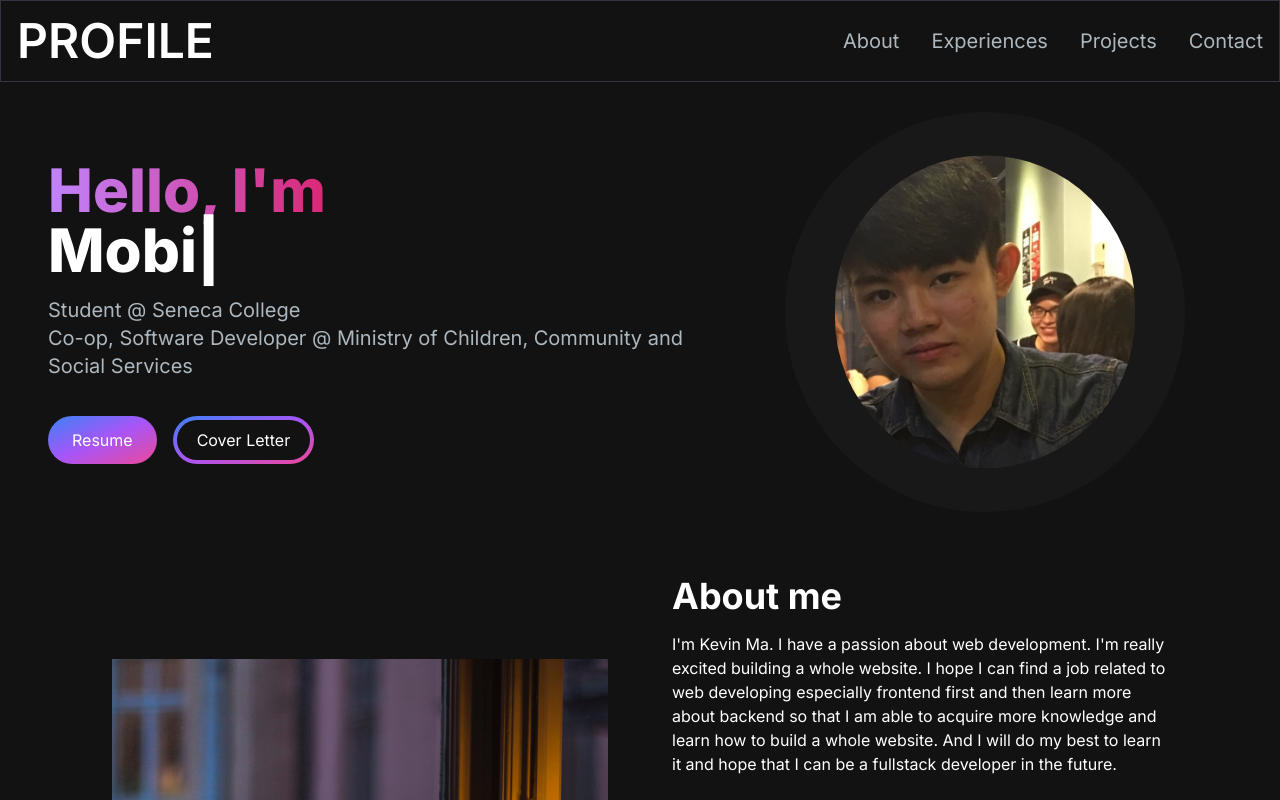
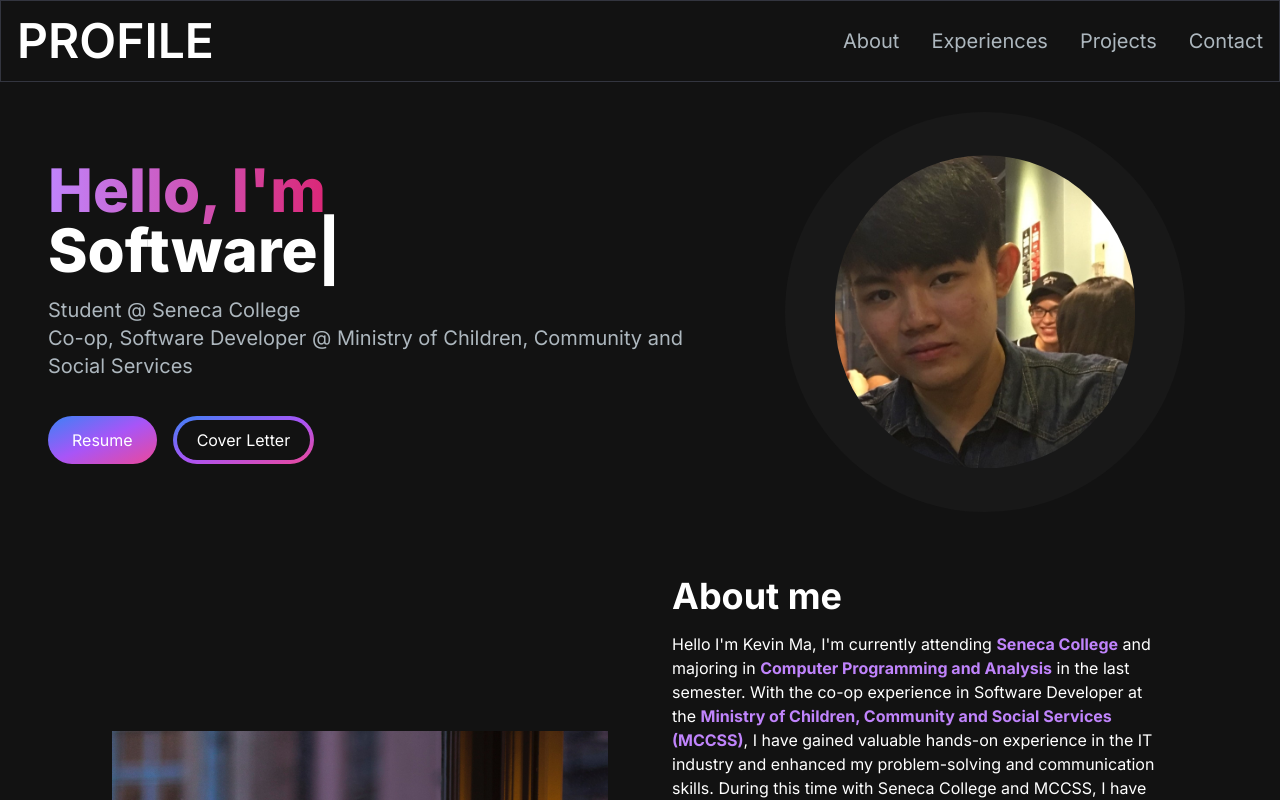
Before and after one commit to DucPhongMa/My-Portfolio, a Next.js app: page / in a window 1280 px wide. Shown: the top 800 px of the page. Built offline with nearby package versions, Linux system fonts and the light colour scheme.

Commit message:
Fixed lint

```diff
--- a/src/app/components/AboutSection.jsx
+++ b/src/app/components/AboutSection.jsx
@@ -33,7 +33,7 @@ const TAB_DATA = [
         id: "certifications",
         content: (
             <ul className='list-disc pl-2'>
-                <li>Tet event</li>
+                <li>Seneca's Tet 2023 event</li>
             </ul>
         )
     },
@@ -55,12 +55,15 @@ const AboutSection = () => {
             <div className='mt-4 md:mt-0 text-left flex flex-col h-full'>
                 <h2 className='text-4xl font-bold text-white mb-4'>About me</h2>
                 <p className='text-base'>
-                    I'm Kevin Ma. I have a passion about web development. I'm really excited building a whole website. I hope I can find a job related to web developing
-                    especially frontend first and then learn more about backend so that I am able to acquire more knowledge and learn how to build a whole website.
-                    And I will do my best to learn it and hope that I can be a fullstack developer in the future. <br /><br />
-                    I am currently attending Seneca College and am in Computer Programming and Analysis. During my time as a student in Seneca College,
-                    I have gained experience in building server and client-site applications by using HTML5, CSS3, JavaScript, Node.js, Express.js as well as Microsoft SQL Server, Oracle 12c, and MongoDB. In addition,
-                    I have gained a strong understanding of Objected-Oriented Programming in C++, RESTful API and using GIT for Source Control Management.
+                    Hello I'm Kevin Ma, I'm currently attending <span className='text-purple-400 font-bold'>Seneca College</span> and majoring in <span className='text-purple-400 font-bold'>Computer Programming and Analysis</span> in the last semester.
+                    With the co-op experience in Software Developer at the <span className='text-purple-400 font-bold'>Ministry of Children, Community and Social Services (MCCSS)</span>,
+                    I have gained valuable hands-on experience in the IT industry and enhanced my problem-solving and communication skills.
+                    During this time with Seneca College and MCCSS, I have learned and worked extensively with frontend and backend development
+                    as well as Docker and AWS Cloud Computing.<br /><br />
+                    Additionally, I also have an understanding of Objected-Oriented Programming, Solid Principles, Unit Testing, Integration Testing and
+                    knowledge of using GIT for Source Code Control Management.<br /><br />
+                    I'm currently seeking long-term opportunities as a Software Developer where my technical skills, abilities and knowledge can be utilized and continue expanding my skill set.
+                    With my dedication and practical experience, I'm eager to apply and collaborate with a dynamic team to drive the success of software development projects.
                 </p>
                 <div className='flex flex-row justify-start mt-8'>
                     <TabButton selectedTab={() => handleTabChange("skills")} active={tab === "skills"}>{" "}Skills{""}</TabButton>
--- a/src/app/components/ContactSection.jsx
+++ b/src/app/components/ContactSection.jsx
@@ -17,10 +17,10 @@ const ContactSection = () => {
                     try my best to get back to you!
                 </p>
                 <div className='socials flex flex-row gap-2'>
-                    <Link href="https://github.com/DucPhongMa">
+                    <Link target="_blank" href="https://github.com/DucPhongMa">
                         <Image src={GithubIcon} alt='Github Icon'/>
                     </Link>
-                    <Link href="https://www.linkedin.com/in/kevin-ma-4b7672241/">
+                    <Link target="_blank" href="https://www.linkedin.com/in/kevin-ma-4b7672241/">
                         <Image src={LinkedinIcon} alt='linkedin Icon'/>
                     </Link>
                     <br />
--- a/src/app/components/HeroSection.jsx
+++ b/src/app/components/HeroSection.jsx
@@ -19,14 +19,13 @@ const HeroSection = () => {
                         <br></br>
                         <TypeAnimation
                             sequence={[
-                                // Same substring at the start will only be typed out once, initially
                                 'Kevin',
-                                1000, // wait 1s before replacing "Mice" with "Hamsters"
+                                1000, // wait 1s before replacing
                                 'Web Developer',
                                 1000,
+                                'Software Developer',
+                                1000,
                                 'Mobile Developer',
-                                1000,
-                                'UI/UX Designer',
                                 1000
                             ]}
                             wrapper="span"
@@ -40,13 +39,13 @@ const HeroSection = () => {
                     </p>
 
                     <div>
-                        <Link
+                        <Link target="_blank"
                         href="/images/documents/DucPhongMa(Kevin)_resume_G.pdf"
                         className="px-6 inline-block py-3 w-full sm:w-fit rounded-full mr-4 bg-gradient-to-br from-blue-500 via-purple-500 to-pink-500 hover:bg-slate-200 text-white"
                         >
                             Resume
                         </Link>
-                        <Link
+                        <Link target="_blank"
                         href="/images/documents/DucPhongMa_Jr. Technical Analyst Co-op.pdf"
                         className="px-1 inline-block py-1 w-full sm:w-fit rounded-full bg-gradient-to-br from-blue-500 via-purple-500 to-pink-500 hover:bg-slate-800 text-white mt-3"
                         >
--- a/src/app/components/ProjectCard.jsx
+++ b/src/app/components/ProjectCard.jsx
@@ -12,13 +12,13 @@ const ProjectCard = ({ imgURL, title, description, technology, gitURL, previewUR
                     className='overlay items-center justify-center absolute top-0 left-0 w-full h-full bg-[#181818]
                     bg-opacity-0 hidden group-hover:flex group-hover:bg-opacity-80 transition-all duration-500'>
                         {gitURL &&
-                        <Link href={gitURL} className='h-14 w-14 mr-2 border-2 relative rounded-full border-[#ADB7BE] hover:border-white group/link'>
+                        <Link target="_blank" href={gitURL} className='h-14 w-14 mr-2 border-2 relative rounded-full border-[#ADB7BE] hover:border-white group/link'>
                             <CodeBracketIcon className='h-10 w-10 text-[#ADB7BE] absolute top-1/2 left-1/2 transform -translate-x-1/2 -translate-y-1/2 cursor-pointer group-hover/link:text-white hover:white'/>
                         </Link>
                         }
 
                         {previewURL &&
-                        <Link href={previewURL} className='h-14 w-14 border-2 relative rounded-full border-[#ADB7BE] hover:border-white group/link'>
+                        <Link target="_blank" href={previewURL} className='h-14 w-14 border-2 relative rounded-full border-[#ADB7BE] hover:border-white group/link'>
                             <EyeIcon className='h-10 w-10 text-[#ADB7BE] absolute top-1/2 left-1/2 transform -translate-x-1/2 -translate-y-1/2 cursor-pointer group-hover/link:text-white hover:white'/>
                         </Link>
                         }
```
Also changed, not shown: .eslintrc.json.
